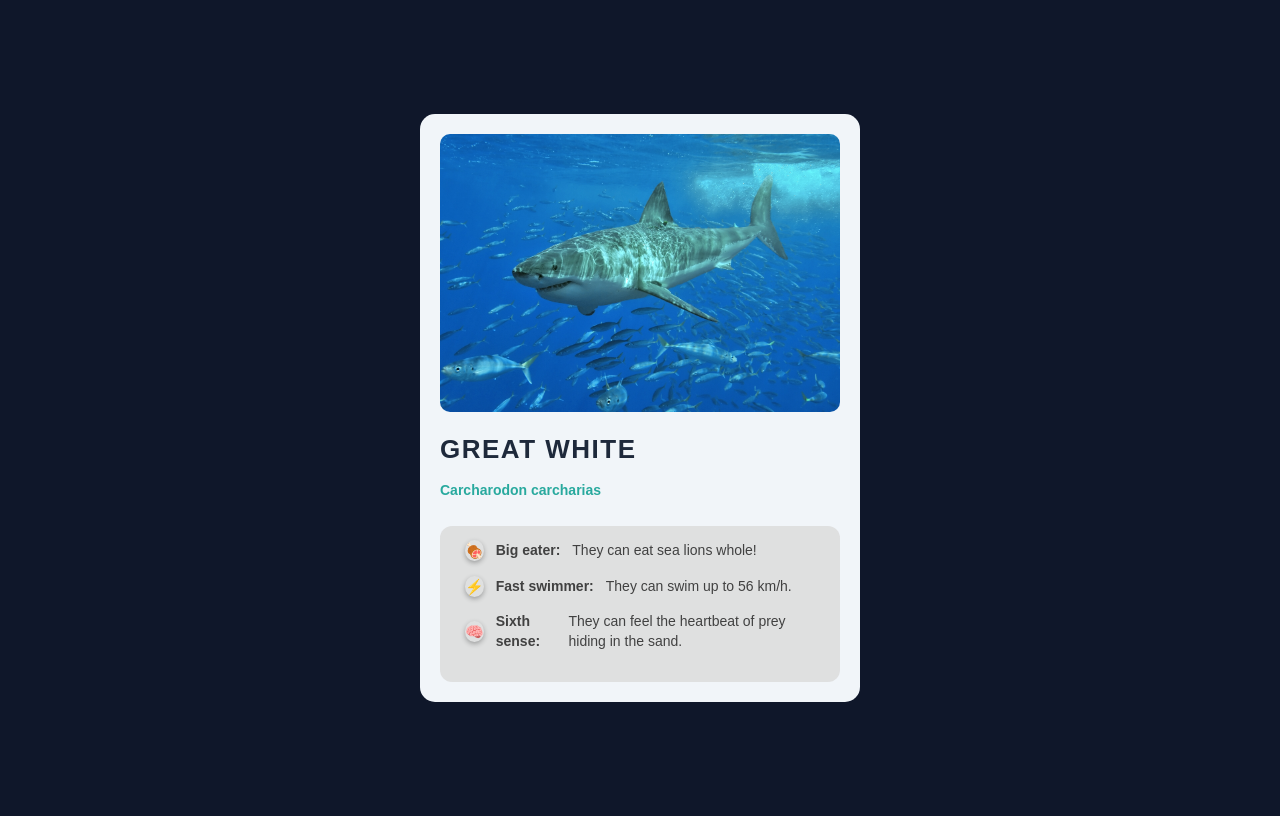
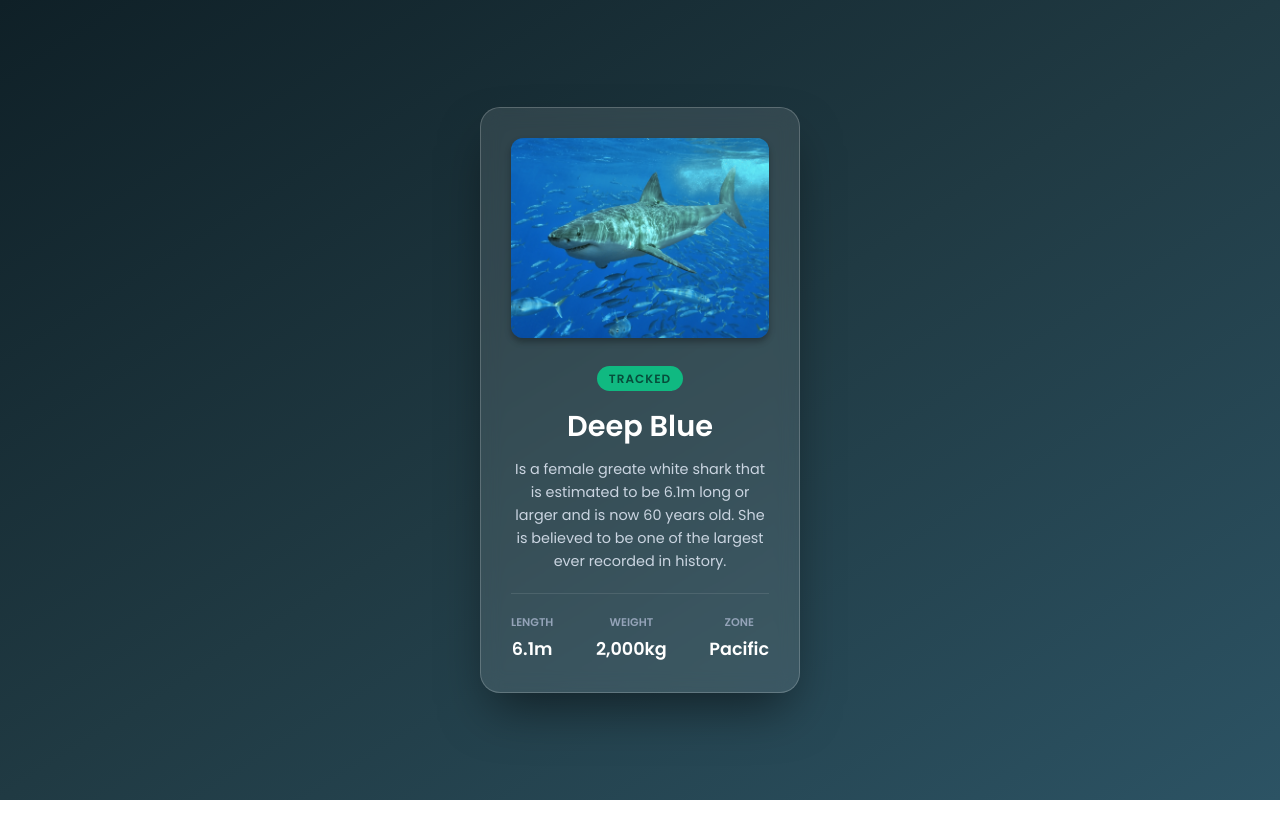
Before and after one commit to AlinaTimofte/Shark-Tracking-App, a plain HTML site: page index.html in a window 1280 px wide. Drawn offline with Linux system fonts and the light colour scheme.

Commit message:
Shark Profile

```diff
--- a/index.html
+++ b/index.html
@@ -2,27 +2,37 @@
 <html lang="en">
     <head>
         <meta charset="UTF-8">
-        <title>Shark Fun Facts</title>
-        <link rel="stylesheet" href="style.css"> <!-- for external CSS-->
-        <link href="https://fonts.googleapis.com/css2?family=Poppins:wght@400;600&display=swap" rel="stylesheet">
+        <meta name = "viewport" content="width=device-width, initial-scale=1.0">
+        <title>Shark Profile</title>
+
+    <link rel="preconnect" href="https://fonts.googleapis.com">
+    <link rel="preconnect" href="https://fonts.gstatic.com" crossorigin>
+    <link href="https://fonts.googleapis.com/css2?family=Poppins:wght@300;400;600&display=swap" rel="stylesheet">
+
+    <link rel="stylesheet" href="style.css">
+
     </head>
     <body>
         <div class="card">
             <img src="images/White_shark.jpg" alt="Great White Shark" class="shark-photo">
-            <h1>Great White</h1>
-            <p class="subtitle">Carcharodon carcharias</p>
+            <span class="tag">Tracked</span>
+            <h1>Deep Blue</h1>
+            <p>Is a female greate white shark that is estimated to be 6.1m long or larger and is now 60 years old. She is believed to be one of the largest ever recorded in history.</p>
 
-            <ul class="facts-list">
-                <li>
-                    <span>🍖</span><strong>Big eater:</strong> They can eat sea lions whole!
-                </li>
-                <li>
-                    <span>⚡</span><strong>Fast swimmer:</strong> They can swim up to 56 km/h.
-                </li>
-                <li>
-                    <span>🧠</span><strong>Sixth sense:</strong> They can feel the heartbeat of prey hiding in the sand.
-                </li>
-            </ul>
+            <div class="info">
+                <div class="info-box">
+                    <h3>Length</h3>
+                    <span>6.1m</span>
+                </div>
+                <div class="info-box">
+                    <h3>Weight</h3>
+                    <span>2,000kg</span>
+                </div>
+                <div class="info-box">
+                    <h3>Zone</h3>
+                    <span>Pacific</span>
+                </div>
+            </div>
         </div>
     </body>
 </html>
--- a/style.css
+++ b/style.css
@@ -1,63 +1,80 @@
+* {
+    margin: 0;
+    padding: 0;
+    box-sizing: border-box;
+}
+
 body{
-    background-color: #0f172a;
+    font-family: 'Poppins', sans-serif;
+    background: linear-gradient(to bottom right, #0f2027, #203a43, #2c5364);
+    height: 100vh;
     display: flex;
     justify-content: center;
     align-items: center;
-    height: 100vh;
-    font-family: sans-serif;
+    color: white;
 }
+
 .card{
-    background-color: #f1f5f9;
-    width: 400px;
-    padding: 20px;
-    border-radius: 15px;
+    background: rgba(255, 255, 255, 0.1);
+    backdrop-filter: blur(10px);
+    border: 1px solid rgba(255, 255, 255, 0.2);
+    border-radius: 20px;
+    padding: 30px;
+    width: 320px;
+    box-shadow: 0 25px 50px -12px rgba(0, 0, 0, 0.5);
+    text-align: center;
+    transition: transform 0.3s ease;
 }
-.card ul {
-    text-align: left;
-    background-color: #dddd;
-    padding: 10px 20px 20px 20px;
+.card:hover{
+    transform: translateY(-5px);
+}
+.shark-photo {
+    width: 100%;
+    height: 200px;
+    object-fit: cover;
     border-radius: 12px;
+    margin-bottom: 20px;
+    box-shadow: 0 4px 6px rgba(0, 0, 0, 0.3);
 }
-/* removing bulletpoints */
-.facts-list {
-    list-style: none;
-    padding: 0;
-    margin: 0;
+.tag {
+    background-color: #10b981;
+    color: #064e3b;
+    padding: 4px 12px;
+    border-radius: 50px;
+    font-size: 0.75rem;
+    font-weight: 600;
+    text-transform: uppercase;
+    letter-spacing: 1px;
 }
-.facts-list li {
-    margin-bottom: 7px;
-    color: #414141;
-    font-size: 14px;
-    padding: 4px 5px;
-    line-height: 1.4;
 
+h1 {
+    margin-top: 15px;
+    font-size: 1.8rem;
+}
+
+p {
+    color: #cbd5e1;
+    font-size: 0.9rem;
+    line-height: 1.6;
+    margin-top: 10px;
+    margin-bottom: 20px;
+}
+
+.info {
     display: flex;
-    align-items: center;
-    gap: 12px;
+    justify-content: space-between;
+    border-top: 1px solid rgba(255, 255, 255, 0.1);
+    padding-top: 20px;
 }
-.facts-list li span{
-    font-size: 15px;
-    border-radius: 50%;
-    box-shadow: 0 2px 5px rgba(0, 0, 0, 0.3);
-}
-.card p {
-    line-height: 1.6;
-}
-.card h1 {
-    color: #1e293b;
-    font-size: 26px;
-    font-weight: 800;
+
+.info-box h3{
+    font-size: 0.7rem;
     text-transform: uppercase;
-    letter-spacing: 1.5px;
+    color: #94a3b8;
     margin-bottom: 5px;
 }
-.subtitle {
-    color: #28a99e;
+
+.info-box span{
     font-weight: 600;
-    font-size: 14px;
-    margin-bottom: 25px;
+    font-size: 1.1rem;
 }
-.card img{
-    width: 100%;
-    border-radius: 10px;
-}
```
